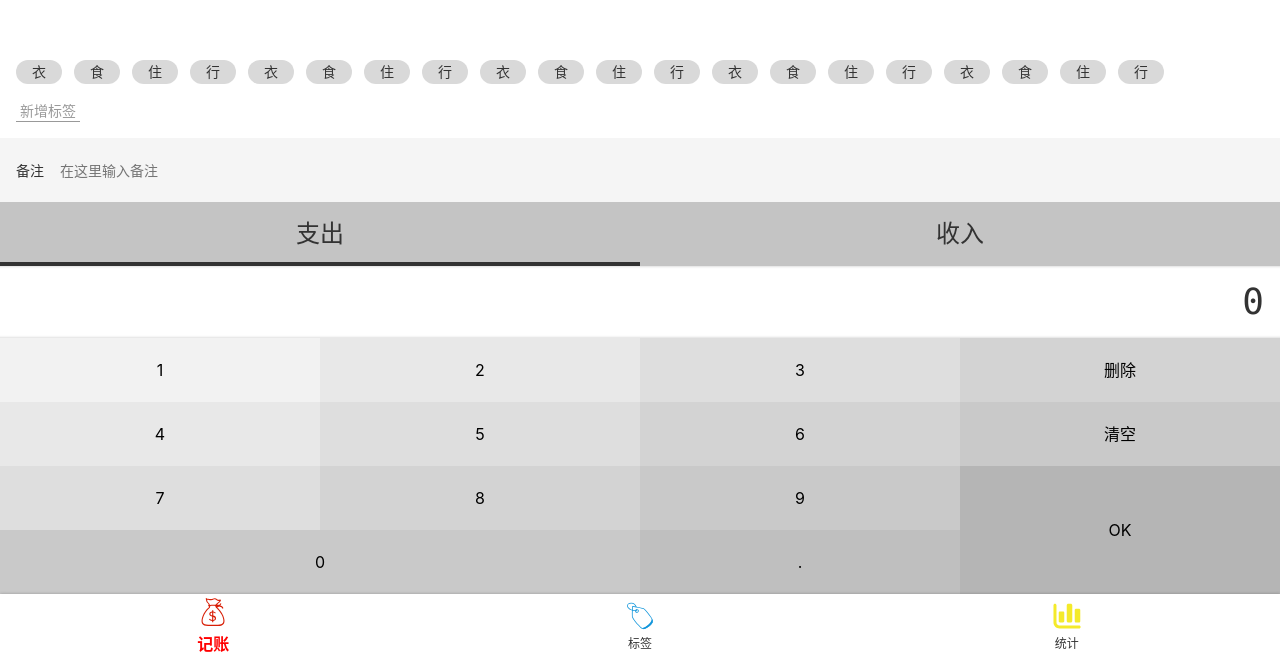
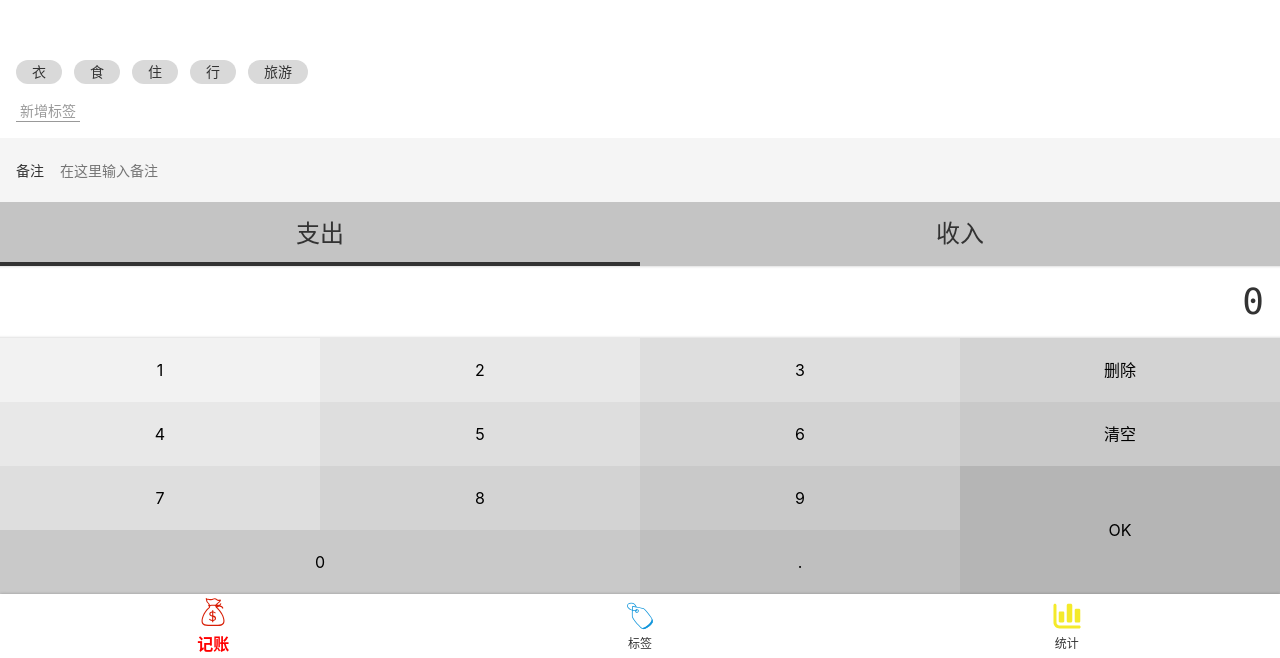
Before and after one commit to JunHooo/moneybooks, a Vue app: page /#/money in a window 1280 px wide. Shown: the part 142-800 px from the top of the page. Built offline with nearby package versions, Linux system fonts and the light colour scheme.

Commit message:
Tags组件中实现选中或取消tag。

```diff
--- a/src/components/Money/Tags.vue
+++ b/src/components/Money/Tags.vue
@@ -4,35 +4,36 @@
       <button>新增标签</button>
     </div>
     <ul class="current">
-      <li>衣</li>
-      <li>食</li>
-      <li>住</li>
-      <li>行</li>
-      <li>衣</li>
-      <li>食</li>
-      <li>住</li>
-      <li>行</li>
-      <li>衣</li>
-      <li>食</li>
-      <li>住</li>
-      <li>行</li>
-      <li>衣</li>
-      <li>食</li>
-      <li>住</li>
-      <li>行</li>
-      <li>衣</li>
-      <li>食</li>
-      <li>住</li>
-      <li>行</li>
+      <!--      如果tag存在于selectTags中，那么为该li加上class selected-->
+      <!--      :class="{selected:selectTags.indexOf(tag)>=0}-->
+      <li v-for="tag in tagData" :key="tag"
+          :class="{selected:selectTags.indexOf(tag)>=0}"
+          @click="select(tag)">{{ tag }}
+      </li>
     </ul>
   </div>
 
 </template>
 
 <script lang="ts">
-export default {
-  name: 'Tags'
-};
+import Vue from 'vue';
+import {Component, Prop} from 'vue-property-decorator';
+
+@Component
+export default class Tags extends Vue {
+  @Prop(Array) tagData: string[] | undefined;
+  selectTags: string[] = [];
+
+
+  select(tag: string) {
+    let index=this.selectTags.indexOf(tag)
+    if(index>=0){
+      this.selectTags.splice(index,1)
+    }else{
+      this.selectTags.push(tag);
+    }
+  }
+}
 </script>
 
 <style lang="scss" scoped>
@@ -42,9 +43,11 @@ export default {
   flex-grow: 1;
   display: flex;
   flex-direction: column-reverse;
+
   > .current {
     display: flex;
     flex-wrap: wrap;
+
     > li {
       background: #d9d9d9;
       $h: 24px;
@@ -54,10 +57,16 @@ export default {
       padding: 0 16px;
       margin-right: 12px;
       margin-top: 4px;
+
+      &.selected {
+        background: red;
+      }
     }
   }
+
   > .new {
     padding-top: 16px;
+
     button {
       background: transparent;
       border: none;
--- a/src/views/MoneyView.vue
+++ b/src/views/MoneyView.vue
@@ -5,11 +5,11 @@
 <!--    //给Types.vue的props传递值-->
 <!--    <Types :xxx="444"/>-->
     <Notes/>
-    <Tags/>
+    <Tags :tag-data="tag"/>
   </Layout>
 </template>
 
-<script lang="ts">
+<script>
 import NumberPad from '@/components/Money/NumberPad.vue';
 import Types from '@/components/Money/Types.vue';
 import Notes from '@/components/Money/Notes.vue';
@@ -17,6 +17,11 @@ import Tags from '@/components/Money/Tags.vue';
 export default {
   name: 'Money',
   components: {Tags, Notes, Types, NumberPad},
+  data(){
+    return{
+      tag:['衣','食','住','行','旅游']
+    }
+  }
 };
 </script>
 
```
